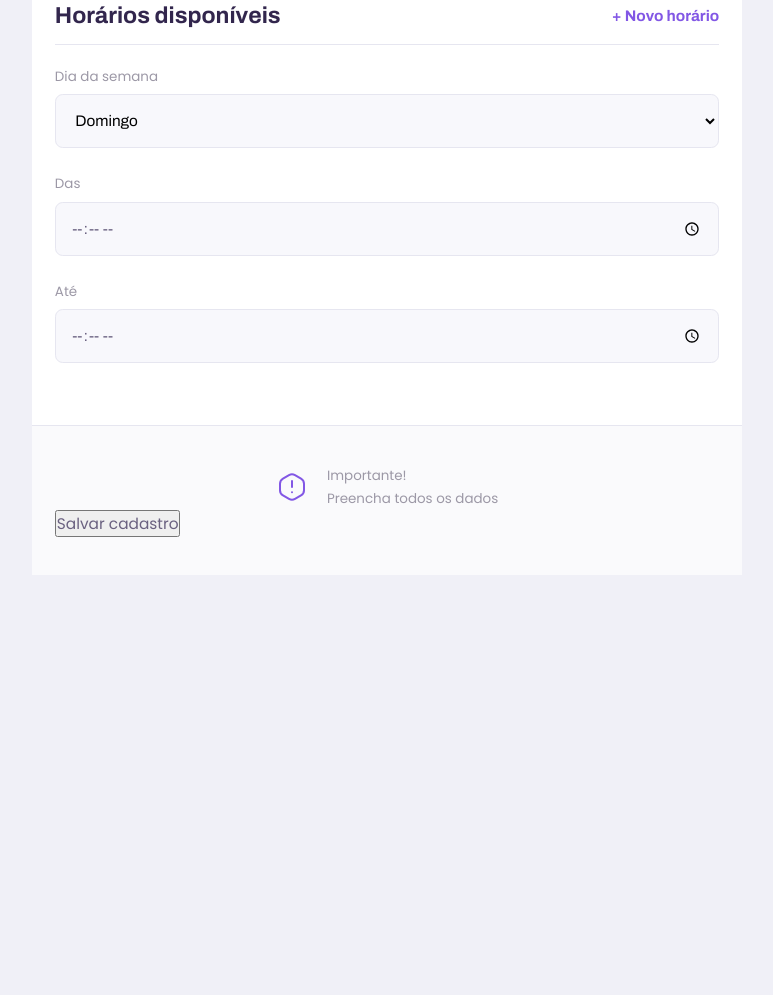
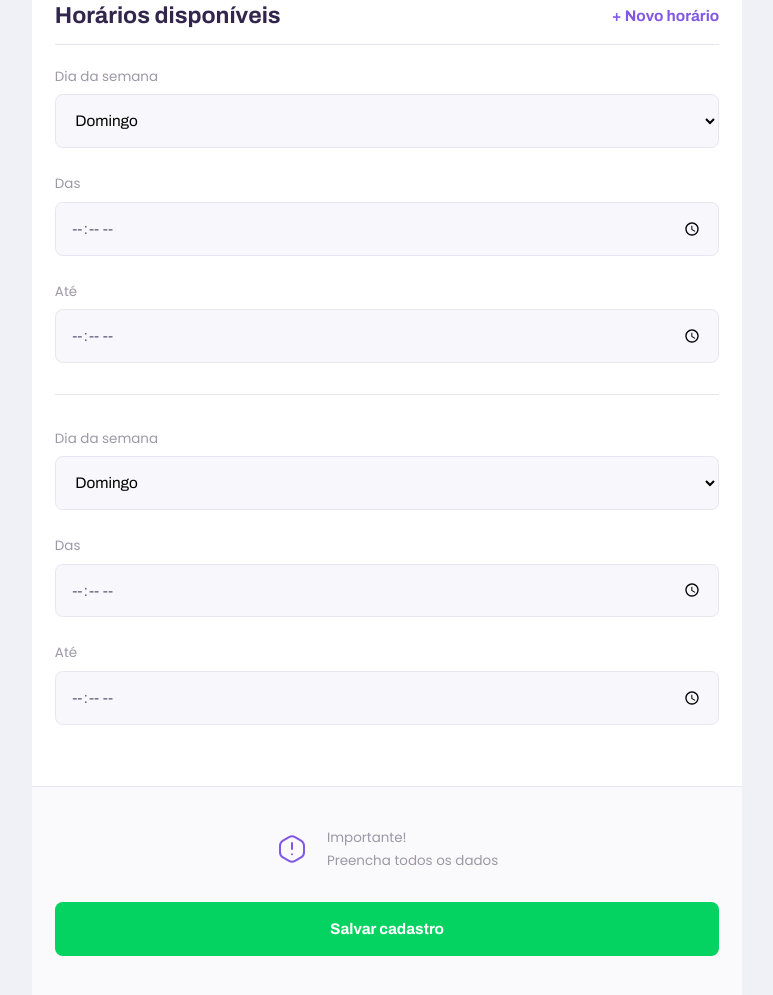
Before and after one commit to amandagonsalves/nodejs-basic-study-platform, a plain HTML site: page give-classes.html in a window 1280 px wide. Shown: the part 1316-2311 px from the top of the page, without its empty margins (253-1026 px from the left). Before the commit the page ends 1891 px from the top, so only its background shows below. Drawn offline with Linux system fonts and the light colour scheme.

Commit message:
form give classes

```diff
--- a/give-classes.html
+++ b/give-classes.html
@@ -102,6 +102,29 @@
                                 <input type="time" name="time_to[]" required>
                             </div>
                         </div>
+                        <div class="schedule-item">
+                            <div class="select-block">
+                                <label for="weekday">Dia da semana</label>
+                                <select name="weekday[]" required>
+                                    <option value="" disabled="" hidden="">Selecione uma opção</option>
+                                    <option value="0">Domingo</option>
+                                    <option value="1">Segunda-feira</option>
+                                    <option value="2">Terça-feira</option>
+                                    <option value="3">Quarta-feira</option>
+                                    <option value="4">Quinta-feira</option>
+                                    <option value="5">Sexta-feira</option>
+                                    <option value="6">Sábado</option>
+                                </select>
+                            </div>
+                            <div class="input-block">
+                                <label for="time_from">Das</label>
+                                <input type="time" name="time_from[]" required>
+                            </div>
+                            <div class="input-block">
+                                <label for="time_to">Até</label>
+                                <input type="time" name="time_to[]" required>
+                            </div>
+                        </div>
                     </fieldset>
                 </form>
                 <footer>
--- a/styles/partials/page-give-classes.css
+++ b/styles/partials/page-give-classes.css
@@ -64,6 +64,30 @@
 #page-give-classes main footer p img {
     margin-right: 2rem;
 }
+#page-give-classes main footer button {
+    width: 100%;
+    height: 5.6rem;
+    background: var(--color-secondary);
+    color: var(--color-button-text);
+    border: 0;
+    border-radius: .8rem;
+    cursor: pointer;
+    font: 700 1.6rem Archivo;
+    display: flex;
+    align-items: center;
+    justify-content: center;
+    text-decoration: none;
+    transition: 0.2s;
+    margin-top: 3.2rem;
+}
+#page-give-classes main footer button:hover {
+    background: var(--color-secondary-dark);
+}
+.schedule-item+.schedule-item {
+    margin-top: 3.2rem;
+    padding-top: 3.2rem;
+    border-top: 1px solid var(--color-line-in-white);
+}
 @media (min-width:700px) {
     #page-give-classes #container {
         max-width: 100vw;
```
